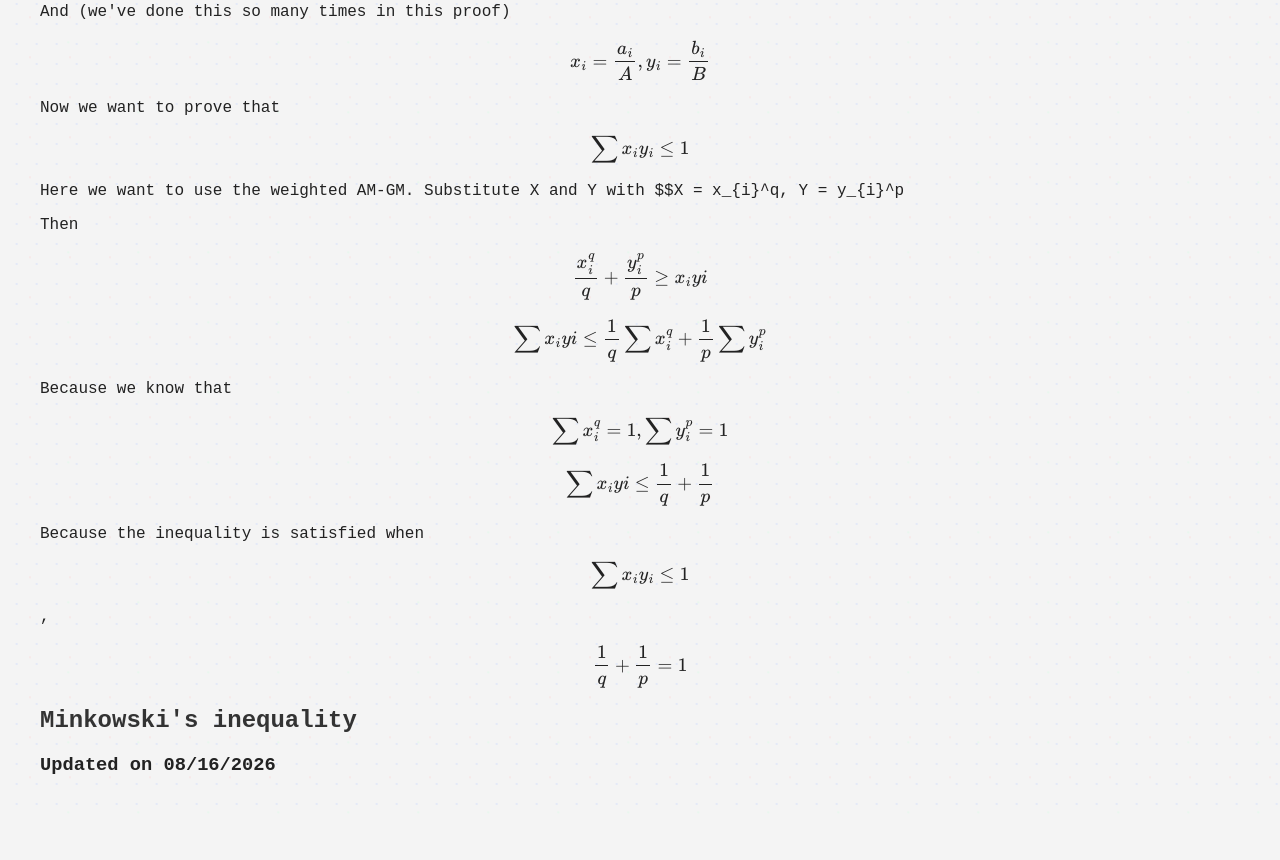
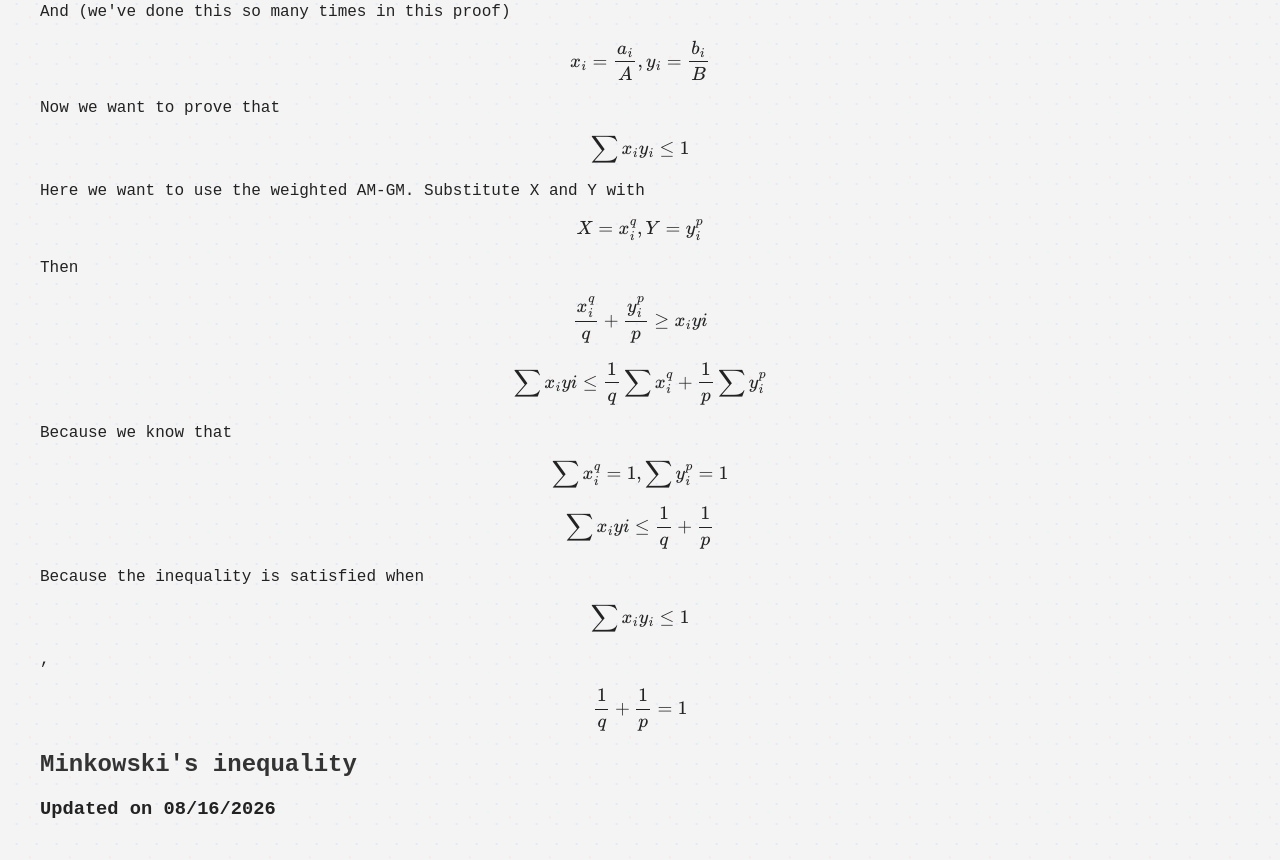
Before and after one commit to gnaixanna/myweb, a plain HTML site: page proof.html in a window 1280 px wide. Shown: the part 3436-4296 px from the top of the page. Before the commit the page ends 4252 px from the top, so only its background shows below. Drawn offline with nearby package versions, Linux system fonts and the light colour scheme.

Commit message:
Update proof.html

```diff
--- a/proof.html
+++ b/proof.html
@@ -216,7 +216,7 @@
   <p>Let's say $$A = \left(\sum a_{i}^q \right) ^ \frac{1}{q}, B = \left(\sum b_{i}^p \right) ^ \frac{1}{p}$$</p>
   <p>And (we've done this so many times in this proof) $$x_{i} = \frac{a_{i}}{A}, y_{i} = \frac{b_{i}}{B}$$</p>
   <p>Now we want to prove that $$\sum x_{i}y_{i} \leq 1$$</p>
-  <p>Here we want to use the weighted AM-GM. Substitute X and Y with $$X = x_{i}^q, Y = y_{i}^p</p>
+  <p>Here we want to use the weighted AM-GM. Substitute X and Y with $$X = x_{i}^q, Y = y_{i}^p$$</p>
   <p>Then $$\frac{x_{i}^q}{q} + \frac{y_{i}^p}{p} \geq x_{i}y{i}$$</p>
   <p>$$\sum x_{i}y{i} \leq \frac{1}{q}\sum x_{i}^q + \frac{1}{p}\sum y_{i}^p $$</p>
   <p>Because we know that $$\sum x_{i}^q = 1, \sum y_{i}^p = 1$$</p>
```
